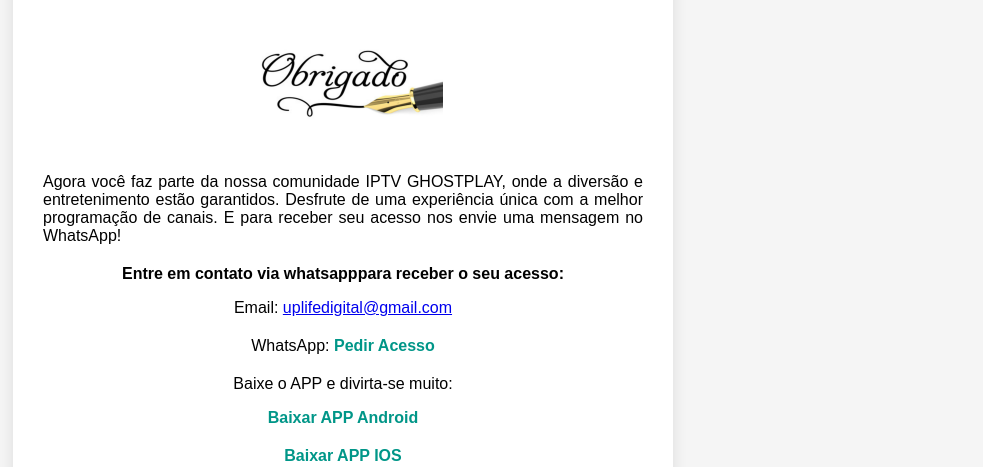
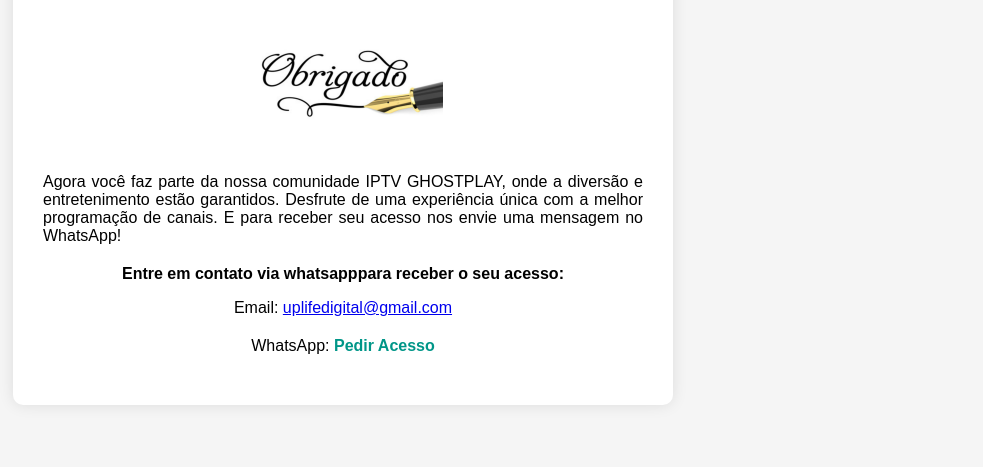
Before and after one commit to RonyOtaku/Pagina-de-Agradecimento-GhostPlay, a plain HTML site: page pagina de agradecimento.html in a window 1280 px wide. Shown: the part 181-648 px from the top of the page, without its empty margins (297-1280 px from the left). Drawn offline with Linux system fonts and the light colour scheme.

Commit message:
apaguei os links de download

```diff
--- a/pagina de agradecimento.html
+++ b/pagina de agradecimento.html
@@ -24,11 +24,11 @@
         </div>
 
         <div class="back-to-home">
-            <p>Baixe o APP e divirta-se muito:</p>
-            <a href="https://play.google.com/store/apps/details?id=com.digitalseva.iptvplayer">Baixar APP Android</a>
+
+
         </div>
         <div class="back-to-home">
-            <a href="https://apps.apple.com/br/app/blink-player-pro/id1635779666">Baixar APP IOS</a>
+
             <!-- Botão do WhatsApp com balão de conversa -->
         <div class="whatsapp-container">
             <a href="https://api.whatsapp.com/send?phone=82993830913" target="_blank" class="whatsapp-button">
```
